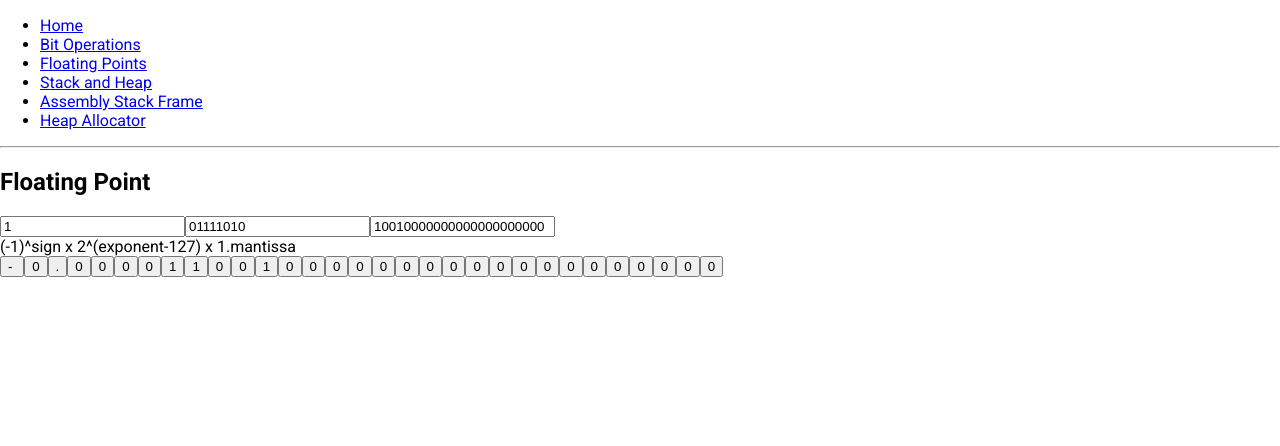
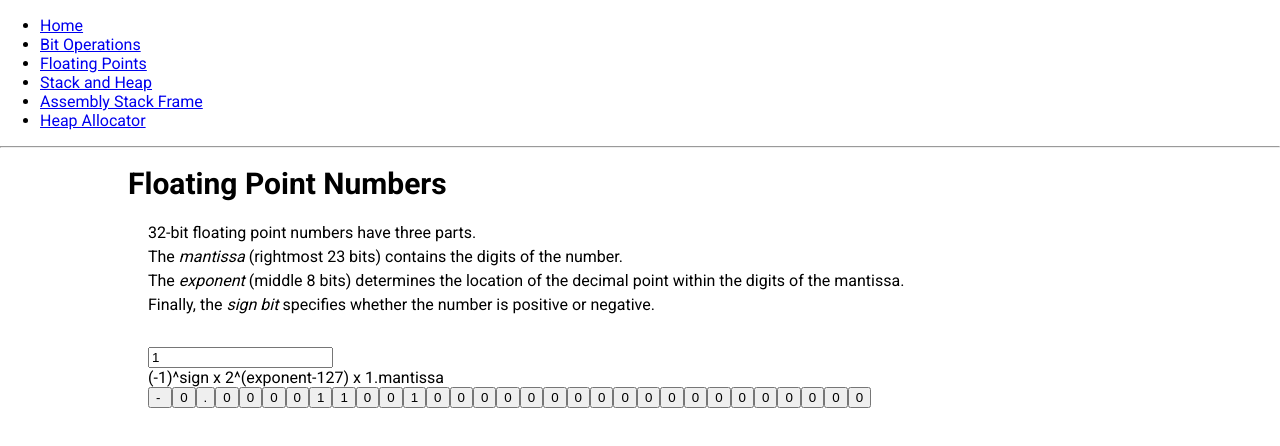
Before and after one commit to mdrach/cs107-apps, a React (Create React App) app: page /floating_point in a window 1280 px wide. Shown: the top 446 px of the page. Built offline with nearby package versions, Linux system fonts and the light colour scheme.

Commit message:
floating point logic

```diff
--- a/src/apps/floating_point.js
+++ b/src/apps/floating_point.js
@@ -81,34 +81,47 @@ class FloatingPoint extends React.Component {
     this.setState({exp: newExp});
   }
 
+  handleBinaryUpdate = (e) => {
+    let val = e.target.val + Array(32).join("0").substring(0, 32); // TODO make real
+    let newSign = parseInt(val[0], 2);
+    let newExp = parseInt(val.substring(1,9), 2);
+    let newMantissa = parseInt(val.substring(9), 2);
+    this.setState({
+      sign: newSign,
+      exp: newExp,
+      mantissa: newMantissa
+    });
+  }
+
   // TODO limit inputs to binary
   render() {
     return (
-      <div>
-        <h2>Floating Point</h2>
+      <div className="app-wrapper">
+        <div className="app-title">Floating Point Numbers</div>
+        <div className="app-description">
+          32-bit floating point numbers have three parts. <br/>
+          The <em>mantissa</em> (rightmost 23 bits) contains the digits of the number.  <br />
+          The <em>exponent</em> (middle 8 bits) determines the location of the decimal point within the digits of the mantissa.  <br/>
+          Finally, the <em>sign bit</em> specifies whether the number is positive or negative.
+        </div>
+        <div className="app-input-modules">
           <div>
             <input
               type="text"
               value={this.state.sign}
-            onChange={(e) => this.setState({sign: parseInt(e.target.value, 2)})}
-          />
-          <input
-            type="text"
-            value={this.getExp()}
-            onChange={(e) => this.setState({exp: parseInt(e.target.value, 2)})}
-          />
-          <input
-            type="text"
-            value={this.getMantissa()}
-            onChange={(e) => this.setState({mantissa: parseInt(e.target.value, 2)})}
+              onChange={(e) => this.handleBinaryUpdate(e)}
             />
           </div>
+
           <div>
             (-1)^sign x 2^(exponent-127) x 1.mantissa
           </div>
+
           <div>
             {this.generateInteractiveView()}
           </div>
+        </div>
+
       </div>
     );
   }
```
Lines whose indentation alone changed are shown as unchanged.
